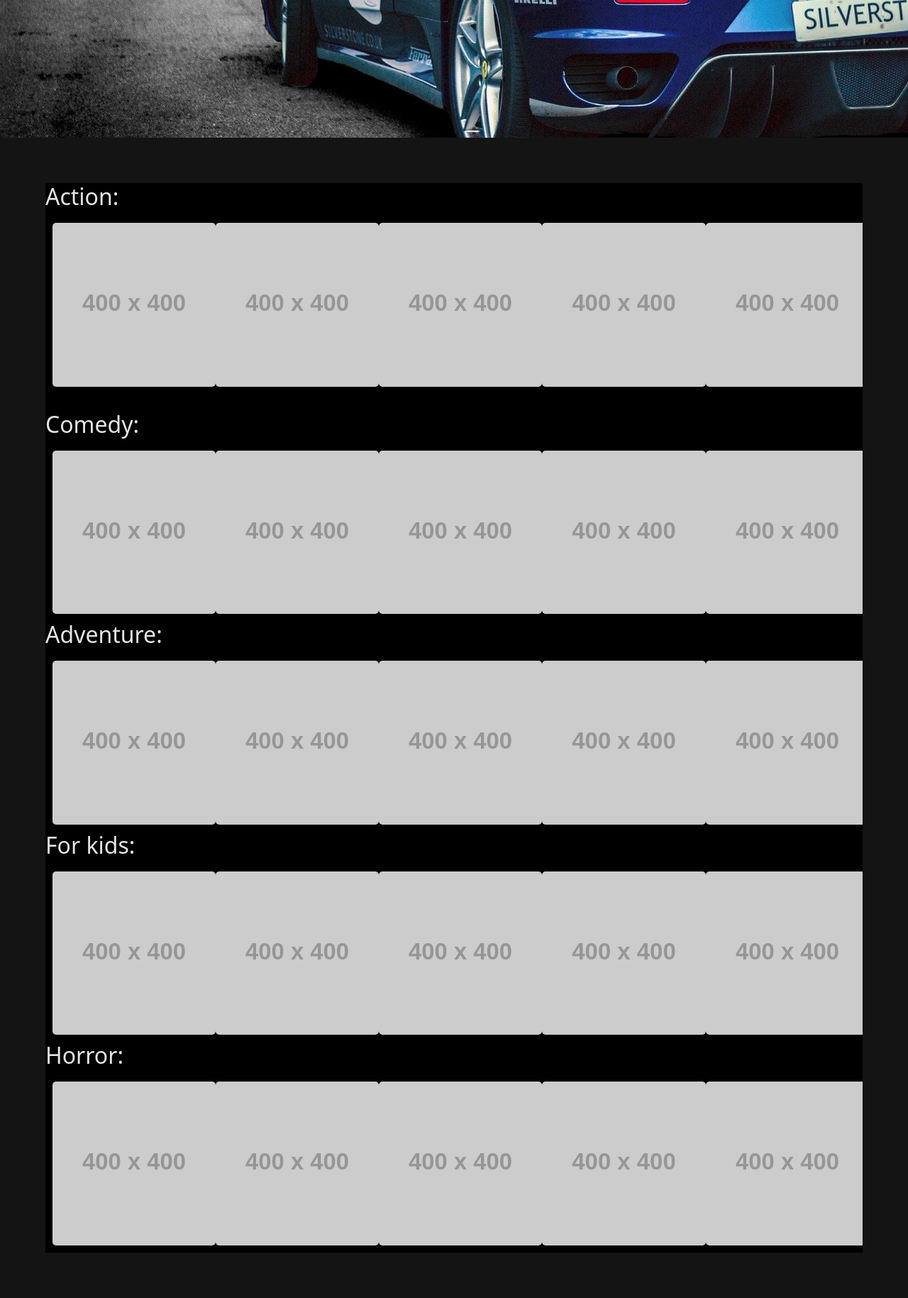
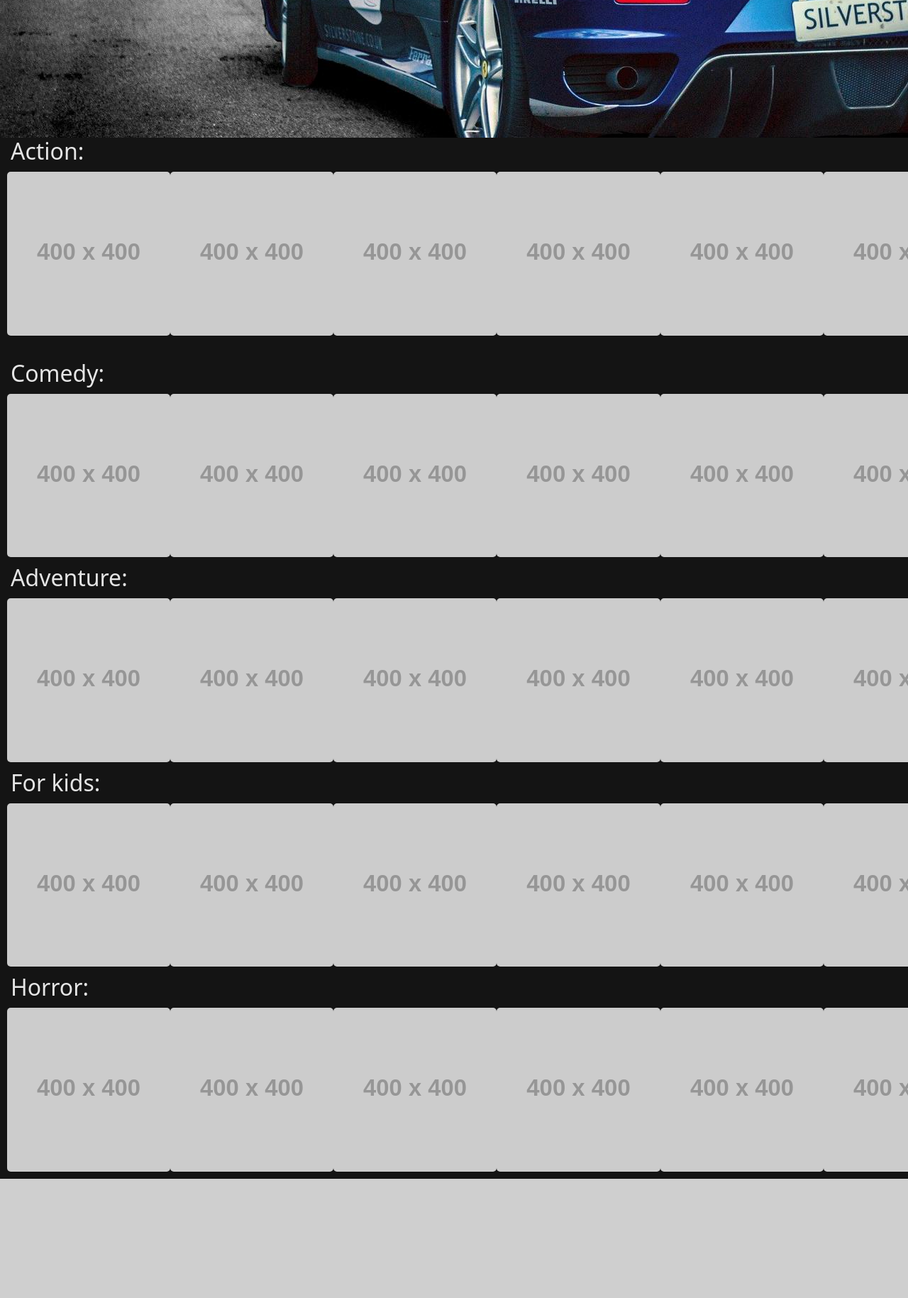
Before and after one commit to twin1nap/netflix_clone, a PHP site: page /Films/ in a window 1280 px wide. Shown: the part 670-2499 px from the top of the page at 71% size. After the commit the page ends 2331 px from the top, so only its background shows below. Run offline with PHP 8.4, Linux system fonts and the light colour scheme; grey boxes labelled with a size stand in for pictures from a placeholder-image service; some libraries are stand-ins or nearby versions.

Commit message:
some css fix

```diff
--- a/css/style.css
+++ b/css/style.css
@@ -93,7 +93,6 @@ a{
     position: absolute;
     top: 100%;
     left: 0;
-    background-color: black;
     padding: 10px;
 }
 
@@ -110,11 +109,9 @@ a{
 
 
 .SubNavItem:hover {
-    background-color: black;
     color: white;
 }
 
-.main {
-    background-color: black;
-    margin: 5%;
+.main h2{
+    margin: 0 15px;
 }
```
